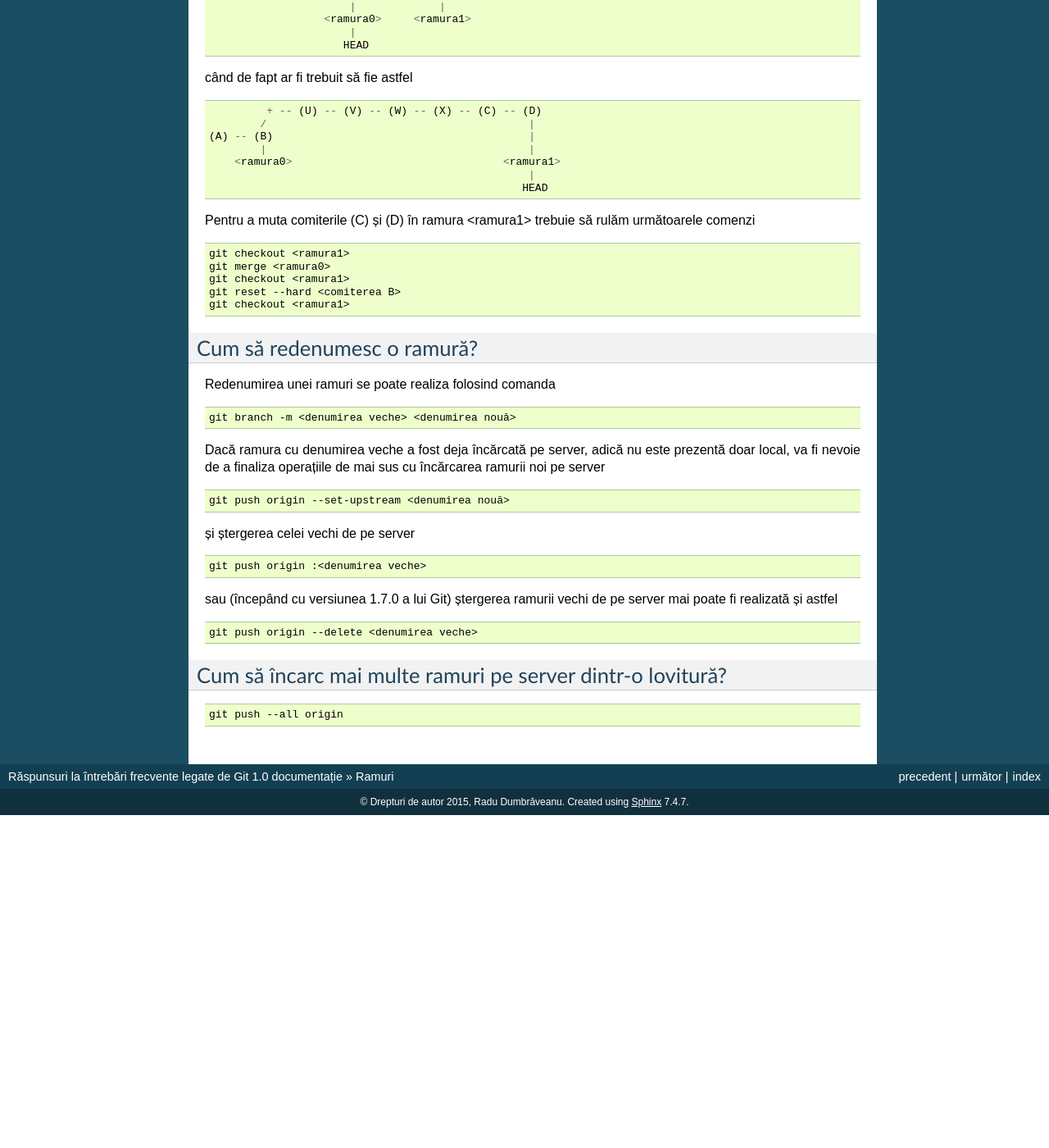
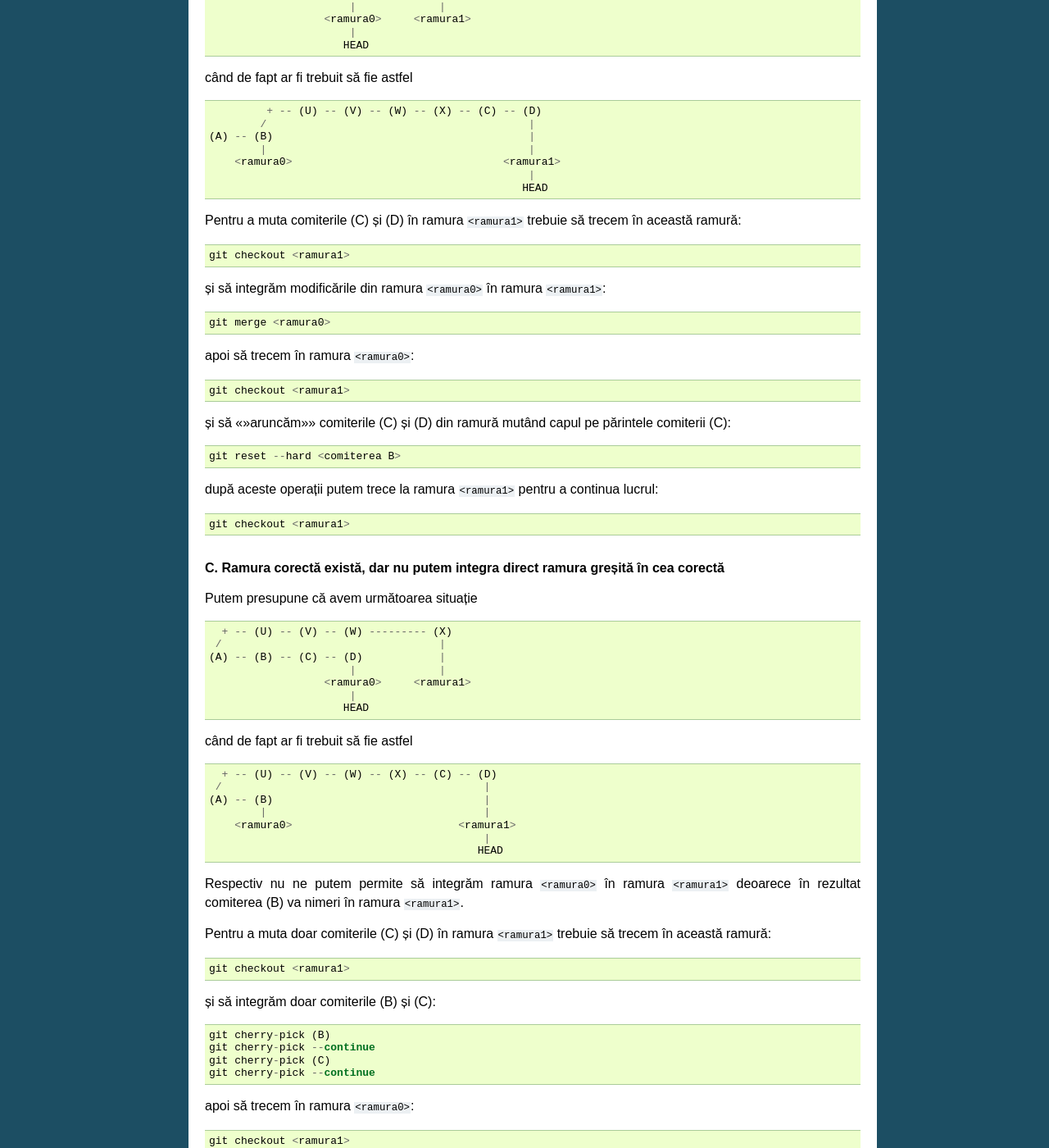
Before and after one commit to Streeling/git-rif, a Sphinx documentation site: the page built from source/ramuri.rst, in a window 1280 px wide and 1400 px high, scrolled down 906 px. Shown: the whole window at 82% size. Built offline with Sphinx 7.4.7, drawn with Linux system fonts in a browser that asks for light colours; before the commit the page ends 1900 px from its top, so only the background shows below that; some of the changed text lies outside the part shown.

Commit message:
Redactarea răspunsurilor referitoare la ramuri

```diff
--- a/source/ramuri.rst
+++ b/source/ramuri.rst
@@ -28,15 +28,15 @@ când de fapt ar fi trebuit să fie astfel::
                          |
                         HEAD
 
-Pentru a muta comiterile (C) și (D) în ramura :code:`<ramura1>` trebuie în primul rând să :ref:`creăm o ramură fără a ne comuta la ea<git-branch-crearea-unei-ramuri-noi>` ::
+Pentru a muta comiterile (C) și (D) în ramura :code:`<ramura1>` trebuie în primul rând să :ref:`creăm o ramură fără a ne comuta la ea<git-branch-crearea-unei-ramuri-noi>`::
 
    git branch <ramura1>
 
-apoi să excludem comiterile (C) și (D) din :code:`<ramura1>` mutând capul pe comiterea (B)::
+apoi să excludem comiterile (C) și (D) din :code:`<ramura1>` mutând capul pe părintele comiterii (C)::
 
-   git reset --hard <comiterea B>
+   git reset --hard (B)
 
-și în final trecem al ramura nou creată::
+și în final trecem la ramura nou creată::
 
    git checkout <ramura1>
 
@@ -64,14 +64,75 @@ când de fapt ar fi trebuit să fie astfel
                                                      |
                                                     HEAD
 
-Pentru a muta comiterile (C) și (D) în ramura <ramura1> trebuie să rulăm următoarele comenzi
-
-.. code-block:: bash
+Pentru a muta comiterile (C) și (D) în ramura :code:`<ramura1>` trebuie să trecem în această ramură::
 
    git checkout <ramura1>
+
+și să integrăm modificările din ramura :code:`<ramura0>` în ramura :code:`<ramura1>`::
+
    git merge <ramura0>
+
+apoi să trecem în ramura :code:`<ramura0>`::
+
    git checkout <ramura1>
+
+și să ''aruncăm'' comiterile (C) și (D) din ramură mutând capul pe părintele comiterii (C)::
+
    git reset --hard <comiterea B>
+
+după aceste operații putem trece la ramura :code:`<ramura1>` pentru a continua lucrul::
+
+   git checkout <ramura1>
+
+.. rubric:: C. Ramura corectă există, dar nu putem integra direct ramura greșită în cea corectă
+
+Putem presupune că avem următoarea situație
+
+.. code::
+
+     + -- (U) -- (V) -- (W) --------- (X)
+    /                                  |
+   (A) -- (B) -- (C) -- (D)            |
+                         |             |
+                     <ramura0>     <ramura1>
+                         |
+                        HEAD
+
+când de fapt ar fi trebuit să fie astfel
+
+.. code::
+
+     + -- (U) -- (V) -- (W) -- (X) -- (C) -- (D)
+    /                                         |
+   (A) -- (B)                                 |
+           |                                  |
+       <ramura0>                          <ramura1>
+                                              |
+                                             HEAD
+
+Respectiv nu ne putem permite să integrăm ramura :code:`<ramura0>` în ramura :code:`<ramura1>` deoarece în rezultat comiterea (B) va nimeri în ramura :code:`<ramura1>`.
+
+Pentru a muta doar comiterile (C) și (D) în ramura :code:`<ramura1>` trebuie să trecem în această ramură::
+
+   git checkout <ramura1>
+
+și să integrăm doar comiterile (B) și (C)::
+
+   git cherry-pick (B)
+   git cherry-pick --continue
+   git cherry-pick (C)
+   git cherry-pick --continue
+
+apoi să trecem în ramura :code:`<ramura0>`::
+
+   git checkout <ramura1>
+
+și să ''aruncăm'' comiterile (C) și (D) din ramură mutând capul pe părintele comiterii (C)::
+
+   git reset --hard <comiterea B>
+
+după aceste operații putem trece la ramura :code:`<ramura1>` pentru a continua lucrul::
+
    git checkout <ramura1>
 
 .. _cum-să-redenumesc-o-ramură:
@@ -79,27 +140,19 @@ Pentru a muta comiterile (C) și (D) în ramura <ramura1> trebuie să rulăm urm
 Cum să redenumesc o ramură?
 """""""""""""""""""""""""""
 
-Redenumirea unei ramuri se poate realiza folosind comanda
-
-.. code-block:: bash
+Redenumirea unei ramuri se poate realiza folosind comanda::
 
    git branch -m <denumirea veche> <denumirea nouă>
 
-Dacă ramura cu denumirea veche a fost deja încărcată pe server, adică nu este prezentă doar local, va fi nevoie de a finaliza operațiile de mai sus cu încărcarea ramurii noi pe server
+Dacă ramura cu denumirea veche a fost deja încărcată pe server, adică nu este prezentă doar local, va fi nevoie de a finaliza operațiile de mai sus cu încărcarea ramurii noi pe server::
 
-.. code-block:: bash
+   git push origin [--set-upstream] <denumirea nouă>
 
-   git push origin --set-upstream <denumirea nouă>
-
-și ștergerea celei vechi de pe server
-
-.. code-block:: bash
+și ștergerea celei vechi de pe server::
 
    git push origin :<denumirea veche>
 
-sau (începând cu versiunea 1.7.0 a lui Git) ștergerea ramurii vechi de pe server mai poate fi realizată și astfel
-
-.. code-block:: bash
+sau (începând cu versiunea 1.7.0 a lui Git) ștergerea ramurii vechi de pe server mai poate fi realizată și astfel::
 
    git push origin --delete <denumirea veche>
 
--- a/source/termeni.rst
+++ b/source/termeni.rst
@@ -26,3 +26,9 @@ Termeni
 
    HEAD
       HEAD (sau capul) este o referință rezervată indică spre ultima comitere din ramura curentă.
+
+   upstream
+      Proiectul inițial (de origine) cu care se sincronizează regulat proiectul local.
+
+   tracking branch
+      Ramură locală pentru care este specificată ramura corespunzătoare de pe proiectul inițial.
```
